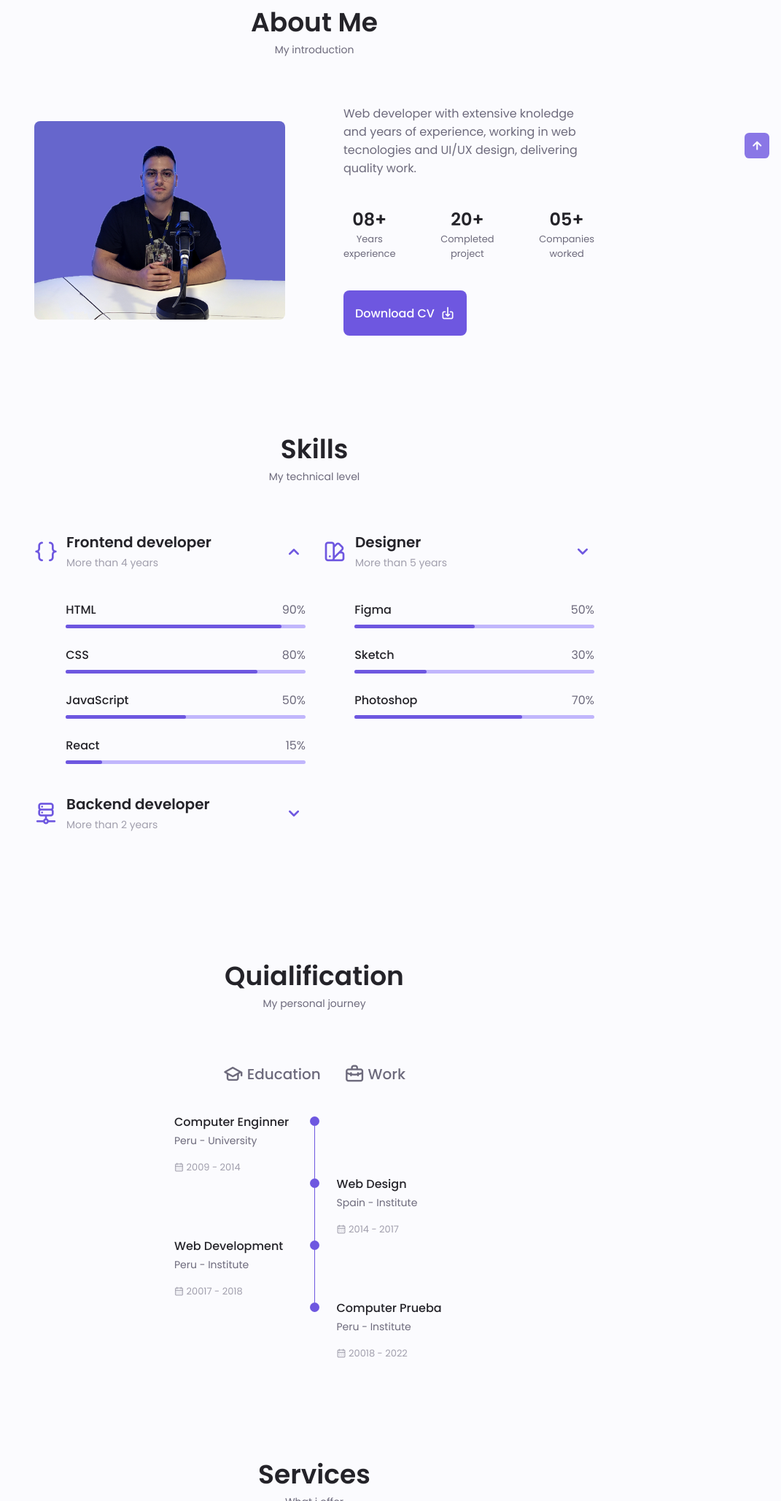
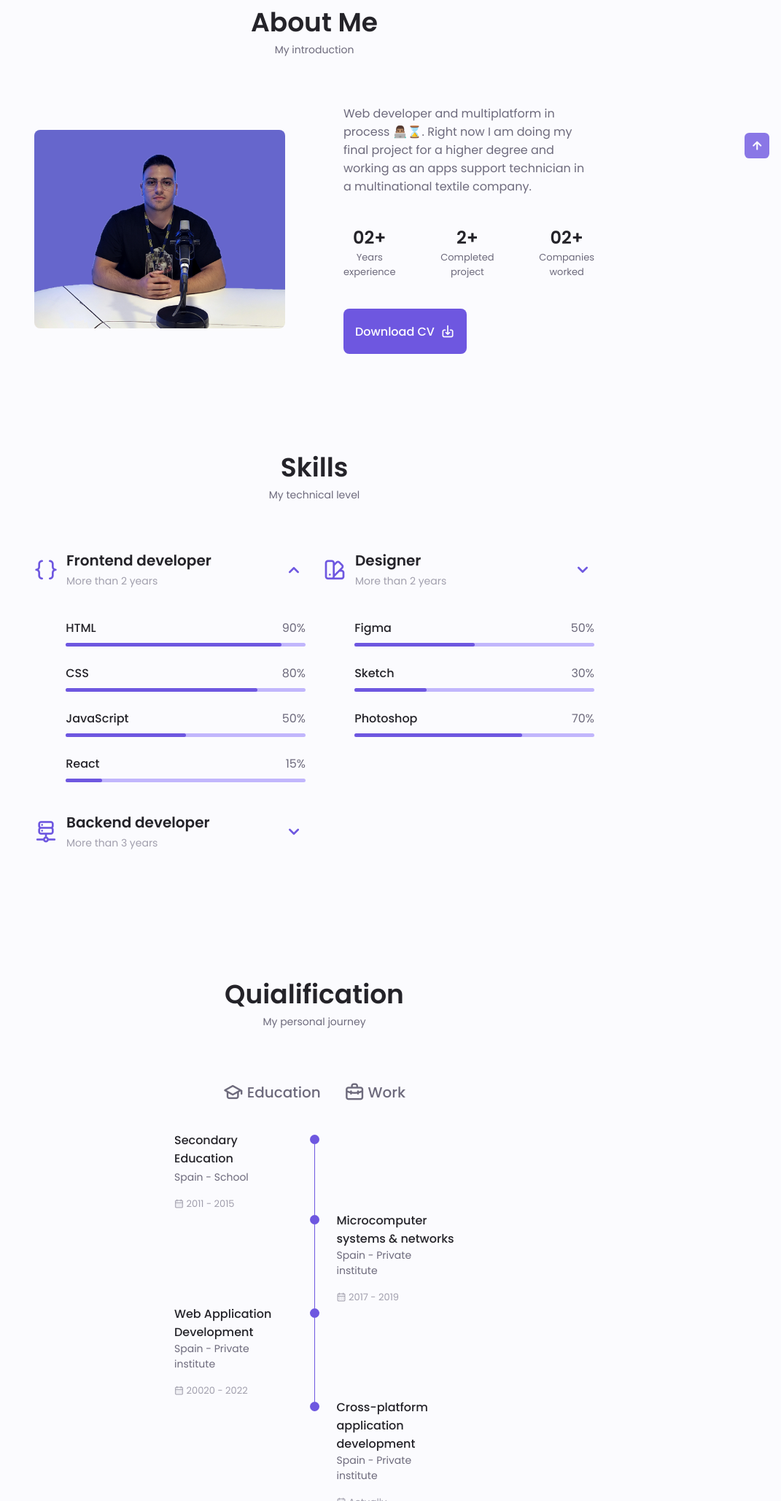
Before and after one commit to Yakinzz/Almydev.github.io, a plain HTML site: page index.html in a window 1280 px wide. Shown: the part 743-2800 px from the top of the page at 73% size, without its empty margins (209-1280 px from the left). Drawn offline with nearby package versions, Linux system fonts and the light colour scheme.

Commit message:
Update data
Home, About and Skills

```diff
--- a/index.html
+++ b/index.html
@@ -13,7 +13,7 @@
         <!--==================== CSS ====================-->
         <link rel="stylesheet" href="/assets/css/styles.css">
 
-        <title>Responsive Portfolio Website</title>
+        <title>Yago Almeida 💻</title>
     </head>
     <body>
         <!--==================== HEADER ====================-->
@@ -106,7 +106,7 @@
                         <div class="home__data">
                             <h1 class="home__title">Hi, I'm Yago</h1>
                             <h3 class="home__subtitle">Frontend developer</h3>
-                            <p class="home__description">Muy buen trabajado en lo mio y esto es una prueba</p>
+                            <p class="home__description">I can define myself in the following adjectives: Ambitious, hard-working, careful, respectful and professional.</p>
                             <a href="#contact" class="button button--flex">
                                 Contact Me <i class="uil uil-message button__icon"></i>
                             </a>
@@ -133,20 +133,20 @@
 
                     <div class="about__data">
                         <p class="about__description">
-                            Web developer with extensive knoledge and years of experience, working in web tecnologies
-                            and UI/UX design, delivering quality work.
+                            Web developer and multiplatform in process 👨🏽‍💻⌛.
+                            Right now I am doing my final project for a higher degree and working as an apps support technician in a multinational textile company.
                         </p>
                         <div class="about__info">
                             <div>
-                                <span class="about__info-title">08+</span>
+                                <span class="about__info-title">02+</span>
                                 <span class="about__info-name">Years <br> experience</span>
                             </div>
                             <div>
-                                <span class="about__info-title">20+</span>
+                                <span class="about__info-title">2+</span>
                                 <span class="about__info-name">Completed <br> project</span>
                             </div>
                             <div>
-                                <span class="about__info-title">05+</span>
+                                <span class="about__info-title">02+</span>
                                 <span class="about__info-name">Companies <br> worked</span>
                             </div>
                         </div>
@@ -174,7 +174,7 @@
 
                                 <div>
                                     <h1 class="skills__title">Frontend developer</h1>
-                                    <span class="skills__subtitle">More than 4 years</span>
+                                    <span class="skills__subtitle">More than 2 years</span>
                                 </div>
 
                                 <i class="uil uil-angle-down skills__arrow"></i>
@@ -226,7 +226,7 @@
 
                                 <div>
                                     <h1 class="skills__title">Backend developer</h1>
-                                    <span class="skills__subtitle">More than 2 years</span>
+                                    <span class="skills__subtitle">More than 3 years</span>
                                 </div>
 
                                 <i class="uil uil-angle-down skills__arrow"></i>
@@ -281,7 +281,7 @@
 
                                 <div>
                                     <h1 class="skills__title">Designer</h1>
-                                    <span class="skills__subtitle">More than 5 years</span>
+                                    <span class="skills__subtitle">More than 2 years</span>
                                 </div>
 
                                 <i class="uil uil-angle-down skills__arrow"></i>
@@ -344,11 +344,11 @@
                             <!--==================== QUALIFICATION 1 ====================-->
                             <div class="qualification__data">
                                 <div>
-                                    <h3 class="qualification__title">Computer Enginner</h3>
-                                    <span class="qualification__subtitle">Peru - University</span>
+                                    <h3 class="qualification__title">Secondary Education</h3>
+                                    <span class="qualification__subtitle">Spain - School</span>
                                     <div class="qualification__calendar">
                                         <i class="uil uil-calendar-alt "></i>
-                                        2009 - 2014
+                                        2011 - 2015
                                     </div>
                                 </div>
 
@@ -368,11 +368,11 @@
                                 </div>
 
                                 <div>
-                                    <h3 class="qualification__title">Web Design</h3>
-                                    <span class="qualification__subtitle">Spain - Institute</span>
+                                    <h3 class="qualification__title">Microcomputer systems & networks</h3>
+                                    <span class="qualification__subtitle">Spain - Private institute</span>
                                     <div class="qualification__calendar">
                                         <i class="uil uil-calendar-alt "></i>
-                                        2014 - 2017
+                                        2017 - 2019
                                     </div>
                                 </div>
                             </div>
@@ -380,11 +380,11 @@
                             <!--==================== QUALIFICATION 3 ====================-->
                             <div class="qualification__data">
                                 <div>
-                                    <h3 class="qualification__title">Web Development</h3>
-                                    <span class="qualification__subtitle">Peru - Institute</span>
+                                    <h3 class="qualification__title">Web Application Development</h3>
+                                    <span class="qualification__subtitle">Spain - Private institute</span>
                                     <div class="qualification__calendar">
                                         <i class="uil uil-calendar-alt "></i>
-                                        20017 - 2018
+                                        20020 - 2022
                                     </div>
                                 </div>
 
@@ -403,11 +403,11 @@
                                 </div>
 
                                 <div>
-                                    <h3 class="qualification__title">Computer Prueba</h3>
-                                    <span class="qualification__subtitle">Peru - Institute</span>
+                                    <h3 class="qualification__title">Cross-platform application development</h3>
+                                    <span class="qualification__subtitle">Spain - Private institute</span>
                                     <div class="qualification__calendar">
                                         <i class="uil uil-calendar-alt "></i>
-                                        20018 - 2022
+                                        Actually
                                     </div>
                                 </div>
 
@@ -419,11 +419,11 @@
                             <!--==================== QUALIFICATION 1 ====================-->
                             <div class="qualification__data">
                                 <div>
-                                    <h3 class="qualification__title">Software Enginner</h3>
-                                    <span class="qualification__subtitle">Microsoft - Peru</span>
+                                    <h3 class="qualification__title">Support Technician</h3>
+                                    <span class="qualification__subtitle">Microgal S.L. - Vigo</span>
                                     <div class="qualification__calendar">
                                         <i class="uil uil-calendar-alt "></i>
-                                        2009 - 2014
+                                        2019 (3 month)
                                     </div>
                                 </div>
 
@@ -443,31 +443,17 @@
                                 </div>
 
                                 <div>
-                                    <h3 class="qualification__title">Frontend Developer</h3>
-                                    <span class="qualification__subtitle">Apple Inc - Spain</span>
+                                    <h3 class="qualification__title">It Support Apps</h3>
+                                    <span class="qualification__subtitle">Bimba&Lola - Spain</span>
                                     <div class="qualification__calendar">
                                         <i class="uil uil-calendar-alt "></i>
-                                        2018 - 2020
+                                        2019 - Actually
                                     </div>
                                 </div>
                             </div>
 
                             <!--==================== QUALIFICATION 3 ====================-->
-                            <div class="qualification__data">
-                                <div>
-                                    <h3 class="qualification__title">Prueba</h3>
-                                    <span class="qualification__subtitle">Peru - Institute</span>
-                                    <div class="qualification__calendar">
-                                        <i class="uil uil-calendar-alt "></i>
-                                        20017 - 2018
-                                    </div>
-                                </div>
 
-                                <div>
-                                    <span class="qualification__rounder"></span>
-                                    <!--<span class="qualification__line"></span>-->
-                                </div>
-                            </div>
 
 
                         </div>
```
